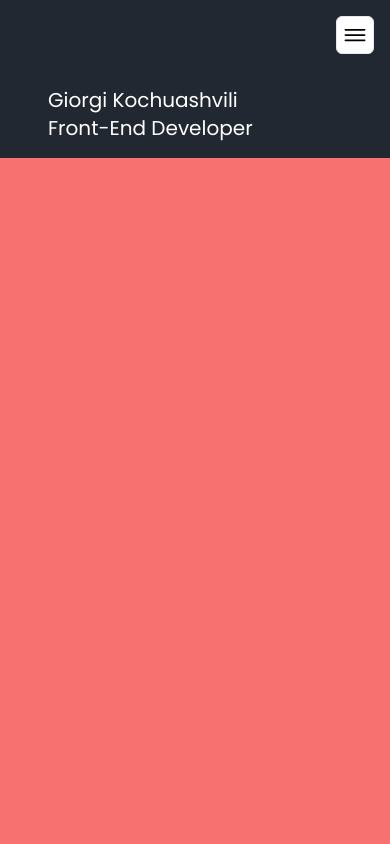
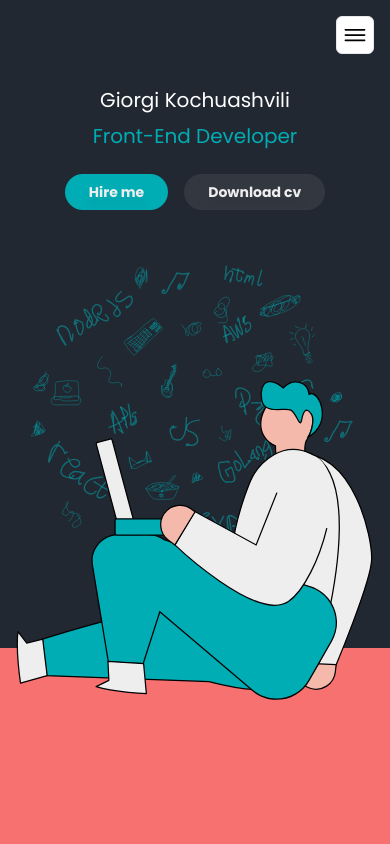
Before and after one commit to giorgio324/portfolio, a Next.js app: page / in a window 390 px wide. Shown: the top 844 px of the page. Built offline with nearby package versions, Linux system fonts and the light colour scheme.

Commit message:
added stlyes for mobile homepage

```diff
--- a/src/app/page.tsx
+++ b/src/app/page.tsx
@@ -1,26 +1,34 @@
 import { Poppins } from 'next/font/google';
-/* import Image from 'next/image';
+import Image from 'next/image';
 import arrowImg from '../../public/arrow.svg';
 import sittingPerson from '../../public/sittingPerson.svg';
 import doodles from '../../public/doodles.svg';
-import shadow from '../../public/shadow.svg'; */
-import RevealTextWithBackground from '@/components/animation/RevealTextWithBackground';
+import shadow from '../../public/shadow.svg';
+import RevealWithBackground from '@/components/animation/RevealWithBackground';
+import Reveal from '@/components/animation/Reveal';
+import Title from '@/components/home/Title';
 const popins = Poppins({ subsets: ['latin'], weight: ['400', '700'] });
 const page = () => {
   return (
     <>
       <main
-        className={`${popins.className} max-w-screen-xl mx-auto py-4 px-12 flex`}
+        className={`${popins.className} max-w-screen-xl mx-auto p-4 md:flex md:px-12`}
       >
-        <div className='relative text-xl'>
-          <RevealTextWithBackground>
-            <h1>Giorgi Kochuashvili</h1>
-          </RevealTextWithBackground>
-          <RevealTextWithBackground>
-            <h1>Front-End Developer</h1>
-          </RevealTextWithBackground>
+        <Title />
+        <div className='flex flex-col justify-center items-center  py-8'>
+          <div className='max-w-xl relative'>
+            <Reveal>
+              <Image src={doodles} alt='doodles' />
+            </Reveal>
+            <div className='absolute top-1/3 md:-left-8'>
+              <Reveal>
+                <Image src={sittingPerson} alt='person writing on laptop' />
+              </Reveal>
+            </div>
+          </div>
         </div>
       </main>
+      <div id='home' className='min-h-screen bg-red-400'></div>
       <div id='home' className='min-h-screen bg-red-400'></div>
     </>
   );
--- /dev/null
+++ b/src/components/animation/Reveal.tsx
@@ -0,0 +1,32 @@
+'use client';
+import { motion } from 'framer-motion';
+import { useRef } from 'react';
+
+type Props = {
+  children: React.ReactNode;
+  width?: 'fit-content' | '100%';
+};
+
+const Reveal = ({ children, width = 'fit-content' }: Props) => {
+  const scrollRef = useRef(null);
+  return (
+    <div
+      ref={scrollRef}
+      style={{ position: 'relative', width, overflow: 'hidden' }}
+    >
+      <motion.div
+        variants={{
+          initial: { opacity: 0, y: 30 },
+          visible: { opacity: 1, y: 0 },
+        }}
+        initial='initial'
+        whileInView={'visible'}
+        viewport={{ once: true }}
+        transition={{ duration: 0.5, delay: 0.25 }}
+      >
+        {children}
+      </motion.div>
+    </div>
+  );
+};
+export default Reveal;
--- a/src/components/animation/RevealTextWithBackground.tsx
+++ b/src/components/animation/RevealWithBackground.tsx
@@ -7,17 +7,14 @@ type Props = {
   width?: 'fit-content' | '100%';
 };
 
-const RevealTextWithBackground = ({
-  children,
-  width = 'fit-content',
-}: Props) => {
+const RevealWithBackground = ({ children, width = 'fit-content' }: Props) => {
   const ref = useRef(null);
   const isInView = useInView(ref, { once: true });
-  const mainControls = useAnimation();
+  const textControls = useAnimation();
   const slideControls = useAnimation();
   useEffect(() => {
     if (isInView) {
-      mainControls.start('visible');
+      textControls.start('visible');
       slideControls.start('visible');
     }
   }, [isInView]);
@@ -25,26 +22,26 @@ const RevealTextWithBackground = ({
     <div ref={ref} style={{ position: 'relative', width, overflow: 'hidden' }}>
       <motion.div
         variants={{
-          start: { opacity: 0, y: 75 },
+          initial: { opacity: 0, y: 75 },
           visible: { opacity: 1, y: 0 },
         }}
-        initial='start'
-        animate={mainControls}
+        initial='initial'
+        animate={textControls}
         transition={{ duration: 0.5, delay: 0.25 }}
       >
         {children}
       </motion.div>
       <motion.div
         variants={{
-          start: { left: 0 },
+          initial: { left: 0 },
           visible: { left: '100%' },
         }}
-        initial={'start'}
+        initial={'initial'}
         animate={slideControls}
         transition={{ duration: 0.5, ease: 'easeIn' }}
-        className='absolute top-2 left-0 bottom-0 right-0 bg-green-500 z-20'
+        className='absolute top-1 left-0 bottom-0 right-0 bg-green-500 z-20'
       />
     </div>
   );
 };
-export default RevealTextWithBackground;
+export default RevealWithBackground;
--- /dev/null
+++ b/src/components/home/Title.tsx
@@ -0,0 +1,28 @@
+import Reveal from '../animation/Reveal';
+import RevealWithBackground from '../animation/RevealWithBackground';
+
+const Title = () => {
+  return (
+    <div className='relative text-xl flex flex-col justify-center items-center md:items-start w-full gap-2'>
+      <RevealWithBackground>
+        <h1>Giorgi Kochuashvili</h1>
+      </RevealWithBackground>
+      <RevealWithBackground>
+        <h1 className='text-highlightedTextColor'>Front-End Developer</h1>
+      </RevealWithBackground>
+      <div className='text-sm flex gap-4 mt-4'>
+        <Reveal>
+          <button className='py-2 px-6 rounded-full bg-highlightedTextColor text-textColor  font-bold'>
+            <span className='drop-shadow-xl'>Hire me</span>
+          </button>
+        </Reveal>
+        <Reveal>
+          <button className='py-2 px-6 rounded-full bg-buttonBackgroundColor text-textColor  font-bold'>
+            <span className='drop-shadow-xl'>Download cv</span>
+          </button>
+        </Reveal>
+      </div>
+    </div>
+  );
+};
+export default Title;
--- a/src/components/mobileNavbar/MobileNavbar.tsx
+++ b/src/components/mobileNavbar/MobileNavbar.tsx
@@ -15,7 +15,7 @@ const MobileNavbar = () => {
   };
 
   return (
-    <aside className='flex justify-end items-center p-4 md:hidden'>
+    <aside className='flex justify-end items-center p-4 md:hidden sticky top-0 z-50'>
       <MobileNavbarButton openNavbar={openNavbar} />
       <MobileNavbarSidebar closeNavbar={closeNavbar} open={open} />
     </aside>
--- a/src/components/navbar/Navbar.tsx
+++ b/src/components/navbar/Navbar.tsx
@@ -3,7 +3,7 @@ import NavbarSocial from './NavbarSocial';
 
 const Navbar = () => {
   return (
-    <nav className='hidden max-w-screen-xl mx-auto md:flex justify-center items-center py-4 sticky top-0'>
+    <nav className='hidden max-w-screen-xl mx-auto md:flex justify-center items-center py-4 sticky top-0 z-50'>
       <ul className='px-4 py-2 bg-desktopNavBackgroundColor rounded-full flex justify-center items-center gap-8'>
         <NavbarLinks />
         <NavbarSocial />
--- a/tailwind.config.ts
+++ b/tailwind.config.ts
@@ -10,10 +10,11 @@ const config: Config = {
     extend: {
       colors: {
         bodyBackgroundColor: 'rgba(34, 40, 49, 1)',
-        desktopNavBackgroundColor: 'rgba(33, 31, 35, 0.35)',
+        desktopNavBackgroundColor: 'rgba(33, 31, 35, 0.75)',
         desktopNavLinkBackgroundColor: 'rgba(96, 96, 96, 1)',
         textColor: 'rgba(238, 238, 238, 1)',
         highlightedTextColor: 'rgba(0, 173, 181, 1)',
+        buttonBackgroundColor: 'rgba(57, 62, 70, 0.75)',
       },
     },
   },
```
